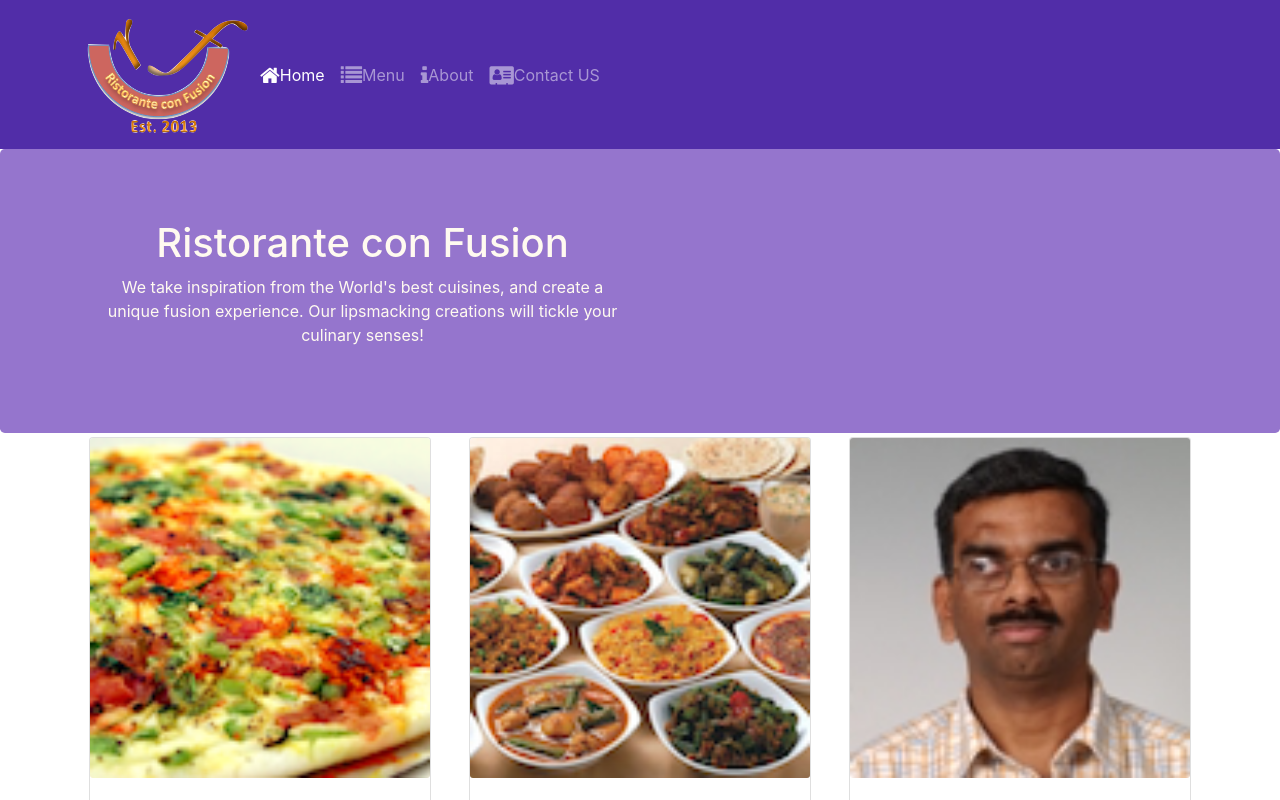
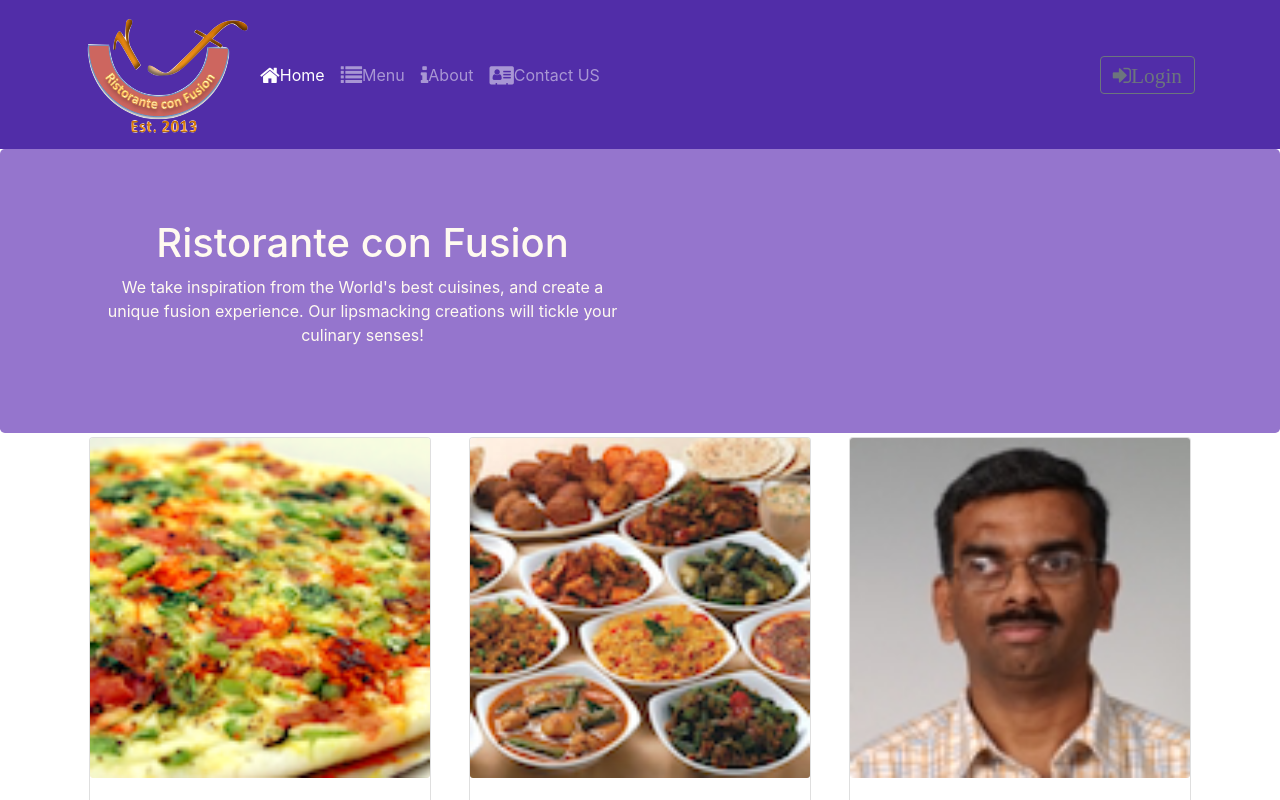
Before and after one commit to liminjun/front-end-react, a React (Create React App) app: page /home in a window 1280 px wide. Shown: the top 800 px of the page. Built offline with nearby package versions, Linux system fonts and the light colour scheme.

Commit message:
feat:Uncontrolled Form.

```diff
--- a/src/components/HeaderComponent.js
+++ b/src/components/HeaderComponent.js
@@ -1,14 +1,18 @@
 import React, { Component } from 'react';
-import { Nav, Navbar, NavbarBrand, Jumbotron, NavItem, NavbarToggler, Collapse } from 'reactstrap';
+import { Nav, Navbar, NavbarBrand, Jumbotron, NavItem, NavbarToggler, Collapse, Button, Modal, ModalHeader, ModalBody, Form, FormGroup, Label, Input } from 'reactstrap';
 import { NavLink } from 'react-router-dom';
 
 class Header extends Component {
     constructor(props) {
         super(props);
+
+        this.state = {
+            isNavOpen: false,
+            isModalOpen: false
+        };
         this.toggleNav = this.toggleNav.bind(this);
-        this.state = {
-            isNavOpen: false
-        };
+        this.toggleModal = this.toggleModal.bind(this);
+        this.handleLogin = this.handleLogin.bind(this);
 
 
     }
@@ -16,6 +20,16 @@
         this.setState({
             isNavOpen: !this.state.isNavOpen
         })
+    }
+    toggleModal() {
+        this.setState({
+            isModalOpen: !this.state.isModalOpen
+        })
+    }
+    handleLogin(event){
+        this.toggleModal();
+        alert("Username: "+this.username.value+" Password: "+this.password.value);
+        event.preventDefault();
     }
     render() {
         return (
@@ -33,26 +47,33 @@
                                 <NavItem>
                                     <NavLink className="nav-link" to="/home">
                                         <span className="fa fa-home fa-lg"></span>
-                                         Home
+                                        Home
                                 </NavLink>
                                 </NavItem>
                                 <NavItem>
                                     <NavLink className="nav-link" to="/menu">
                                         <span className="fa fa-list fa-lg"></span>
-                                         Menu
+                                        Menu
                                 </NavLink>
                                 </NavItem>
                                 <NavItem>
                                     <NavLink className="nav-link" to="/about">
                                         <span className="fa fa-info fa-lg"></span>
-                                         About</NavLink>
+                                        About</NavLink>
                                 </NavItem>
                                 <NavItem>
                                     <NavLink className="nav-link" to="/contactus">
                                         <span className="fa fa-address-card fa-lg"></span>
-                                         Contact US</NavLink>
+                                        Contact US</NavLink>
                                 </NavItem>
 
+                            </Nav>
+                            <Nav className="ml-auto" navbar>
+                                <NavItem>
+                                    <Button outline onClick={this.toggleModal}>
+                                        <span className="fa fa-sign-in fa-lg">Login</span>
+                                    </Button>
+                                </NavItem>
                             </Nav>
                         </Collapse>
 
@@ -68,6 +89,28 @@
                         </div>
                     </div>
                 </Jumbotron>
+                <Modal isOpen={this.state.isModalOpen} toggle={this.state.isModalOpen}>
+                    <ModalHeader toggle={this.toggleModal}>Login</ModalHeader>
+                    <ModalBody>
+                        <Form onSubmit={this.handleLogin}>
+                            <FormGroup>
+                                <Label htmlFor="username">Username</Label>
+                                <Input type="text" id="username" name="username" innerRef={(input)=>this.username=input}/>
+                            </FormGroup>
+
+                            <FormGroup>
+                                <Label htmlFor="password">PassWord</Label>
+                                <Input type="password" id="password" name="password"  innerRef={(input)=>this.password=input}/>
+                            </FormGroup>
+                            <FormGroup check>
+                                <Label check>
+                                    <Input type="checkbox" name="remember" innerRef={(input)=>this.remember=input} />Remember me
+                                </Label>
+                            </FormGroup>
+                            <Button type="submit" value="submit" color="primary">Login</Button>
+                        </Form>
+                    </ModalBody>
+                </Modal>
             </>
         )
     }
```
